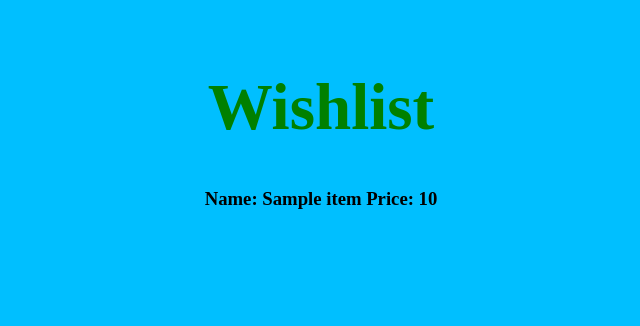
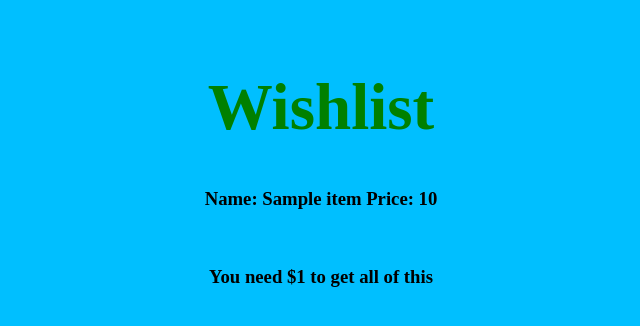
Before and after one commit to KamrynNJ/BudgetBuddy, a Python web app: template templates/wishlist.html in a window 1280 px wide. Shown: the top 326 px of the page, without its empty margins (319-959 px from the left). Run offline with Jinja, Linux system fonts and the light colour scheme; the template is opened without the code that fills it: most values are stand-ins (such as "Sample title", 1, 10 or a date in 2020).

Commit message:
update wishlist

```diff
--- a/templates/wishlist.html
+++ b/templates/wishlist.html
@@ -19,6 +19,7 @@
     <h3>Name: {{listofitems[x]}}        Price: {{listofprices[x]}}</h3>
     <br>
     {% endfor %}
+    <h3>You need ${{wishlist_total_info.total_wishlist_amount}} to get all of this</h3>
     <!-- {% for item in listofitems %}
       <h3>{{item}}</h3>
     {% endfor %}
```
